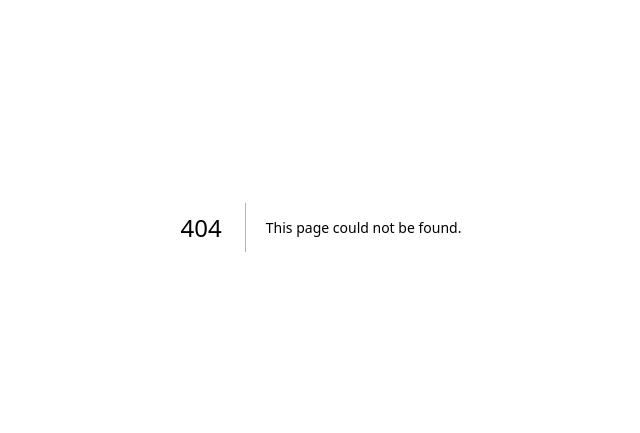
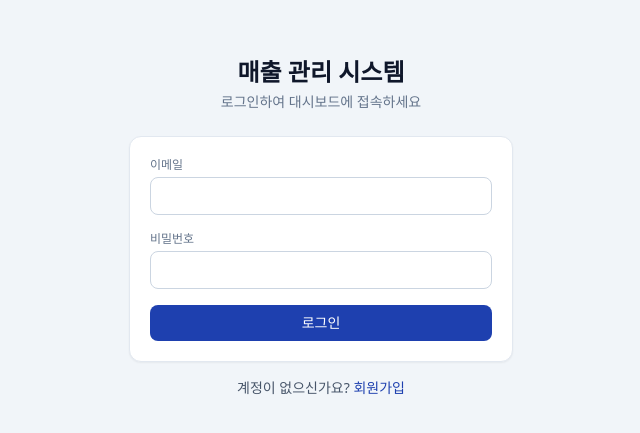
Before and after one commit to youbro0210/b2b-sales-dashboard, a Next.js app: page /login in a window 1280 px wide. Before the commit this address had no page. Shown: the part 173-606 px from the top of the page, without its empty margins (319-959 px from the left). Built offline with nearby package versions, Linux system fonts and the light colour scheme.

Commit message:
Create page.tsx

```diff
--- /dev/null
+++ b/app/login/page.tsx
@@ -0,0 +1,71 @@
+"use client";
+
+import { useState } from "react";
+import { useRouter } from "next/navigation";
+import Link from "next/link";
+import { signIn } from "@/lib/actions";
+
+export default function LoginPage() {
+  const router = useRouter();
+  const [email, setEmail] = useState("");
+  const [password, setPassword] = useState("");
+  const [error, setError] = useState<string | null>(null);
+  const [loading, setLoading] = useState(false);
+
+  async function handleLogin(e: React.FormEvent) {
+    e.preventDefault();
+    setLoading(true);
+    setError(null);
+    const res = await signIn(email, password);
+    if (!res.ok) {
+      setError(res.error ?? "로그인에 실패했습니다.");
+      setLoading(false);
+      return;
+    }
+    router.push("/dashboard");
+    router.refresh();
+  }
+
+  return (
+    <div className="min-h-screen flex items-center justify-center px-4">
+      <div className="w-full max-w-sm">
+        <h1 className="text-2xl font-bold text-center mb-1">매출 관리 시스템</h1>
+        <p className="text-sm text-slate-500 text-center mb-6">
+          로그인하여 대시보드에 접속하세요
+        </p>
+        <form onSubmit={handleLogin} className="card space-y-4">
+          <div>
+            <label className="label">이메일</label>
+            <input
+              type="email"
+              className="input"
+              value={email}
+              onChange={(e) => setEmail(e.target.value)}
+              required
+            />
+          </div>
+          <div>
+            <label className="label">비밀번호</label>
+            <input
+              type="password"
+              className="input"
+              value={password}
+              onChange={(e) => setPassword(e.target.value)}
+              required
+            />
+          </div>
+          {error && <p className="text-sm text-red-600">{error}</p>}
+          <button type="submit" className="btn-primary w-full" disabled={loading}>
+            {loading ? "로그인 중..." : "로그인"}
+          </button>
+        </form>
+        <p className="text-sm text-center mt-4 text-slate-600">
+          계정이 없으신가요?{" "}
+          <Link href="/signup" className="text-brand font-medium">
+            회원가입
+          </Link>
+        </p>
+      </div>
+    </div>
+  );
+}
```
